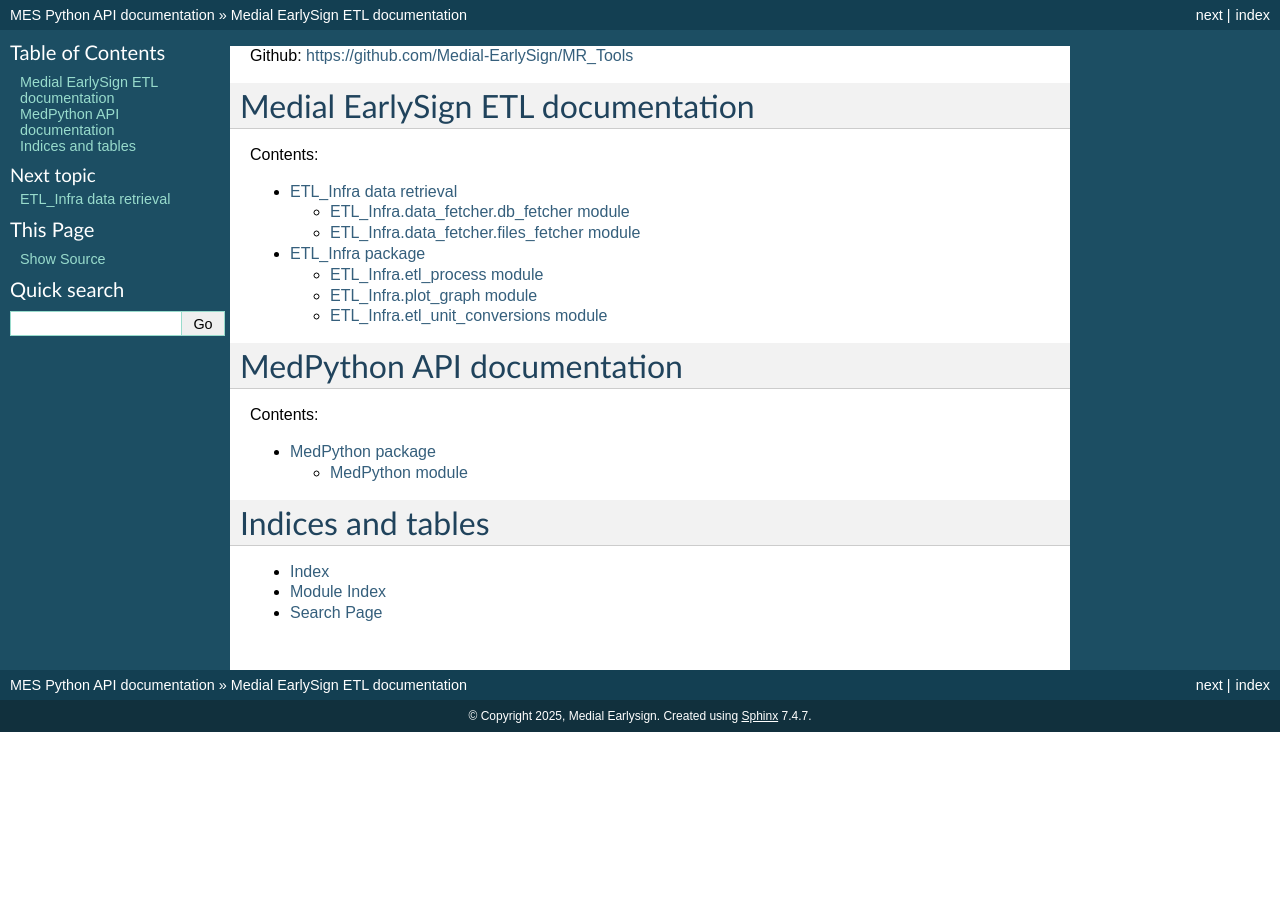
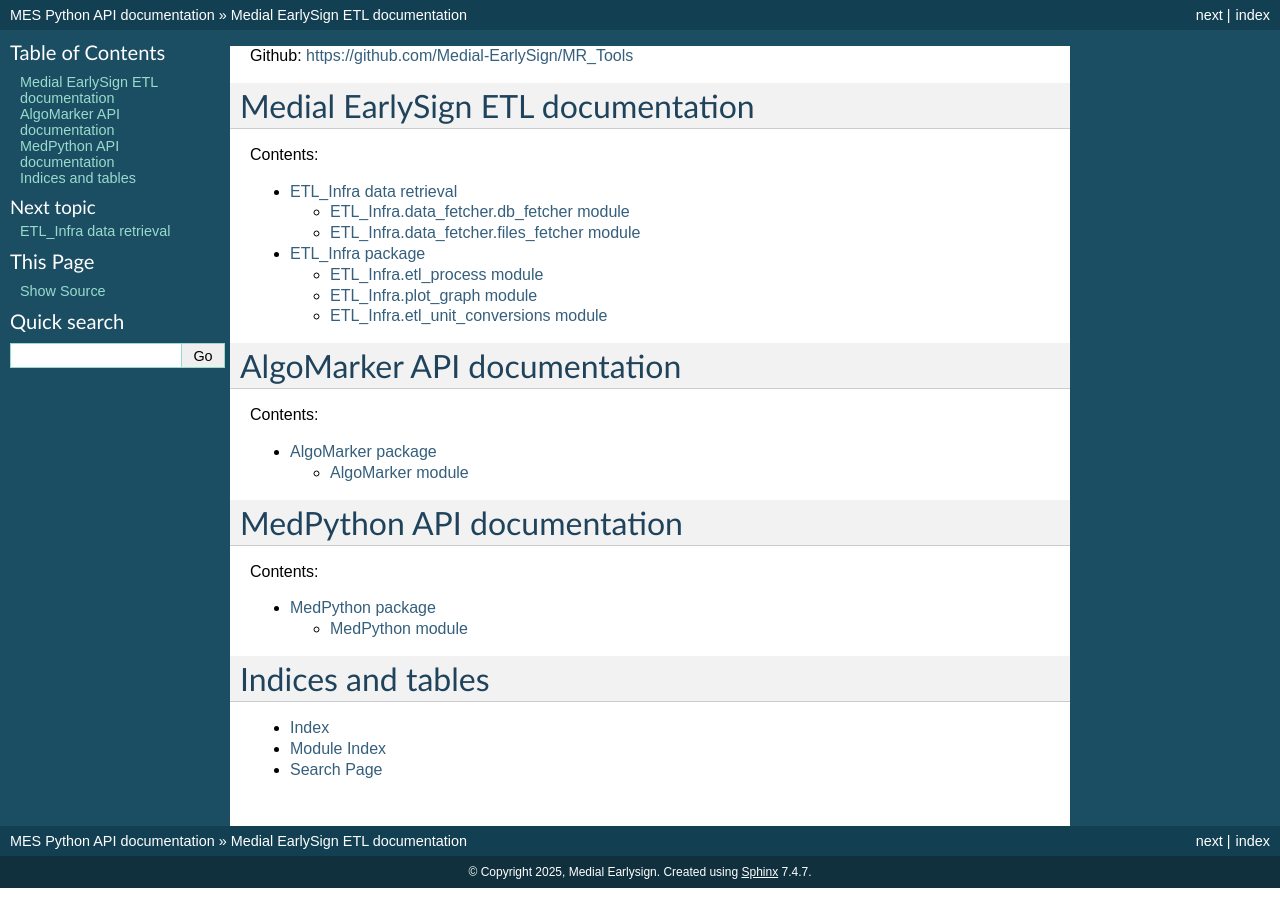
Before and after one commit to Medial-EarlySign/MR_Tools, a Sphinx documentation site: the page built from RepoLoadUtils/common/ETL_Infra/docs/source/index.rst, in a window 1280 px wide. Built offline with Sphinx 7.4.7, drawn with Linux system fonts in a browser that asks for light colours.

Commit message:
Update doc

```diff
--- /dev/null
+++ b/RepoLoadUtils/common/ETL_Infra/docs/source/AlgoMarker.rst
@@ -0,0 +1,13 @@
+AlgoMarker package
+==================
+
+.. toctree::
+   :maxdepth: 4
+
+AlgoMarker module
+-----------------
+
+.. automodule:: AlgoMarker
+   :members:
+   :show-inheritance:
+   :imported-members:
--- a/RepoLoadUtils/common/ETL_Infra/docs/source/MedPython.rst
+++ b/RepoLoadUtils/common/ETL_Infra/docs/source/MedPython.rst
@@ -10,3 +10,4 @@ MedPython module
 .. automodule:: med
    :members:
    :show-inheritance:
+   :imported-members:
--- a/RepoLoadUtils/common/ETL_Infra/docs/source/index.rst
+++ b/RepoLoadUtils/common/ETL_Infra/docs/source/index.rst
@@ -15,6 +15,13 @@ Medial EarlySign ETL documentation
    data_fetcher/data_fethcer
    ETL_Infra
 
+AlgoMarker API documentation
+============================
+.. toctree::
+   :maxdepth: 7
+   :caption: Contents:
+
+   AlgoMarker
 
 MedPython API documentation
 ===========================
```
Also changed, not shown: 1 other file.
